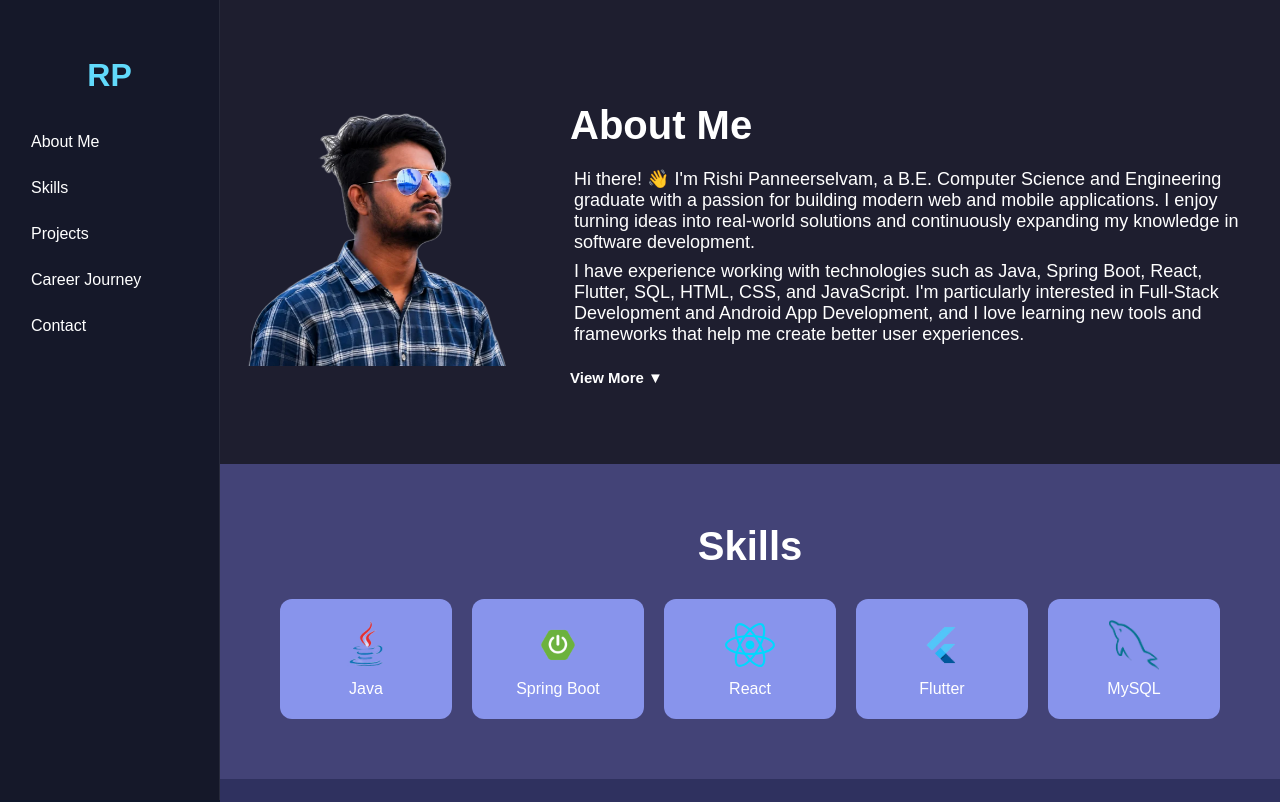
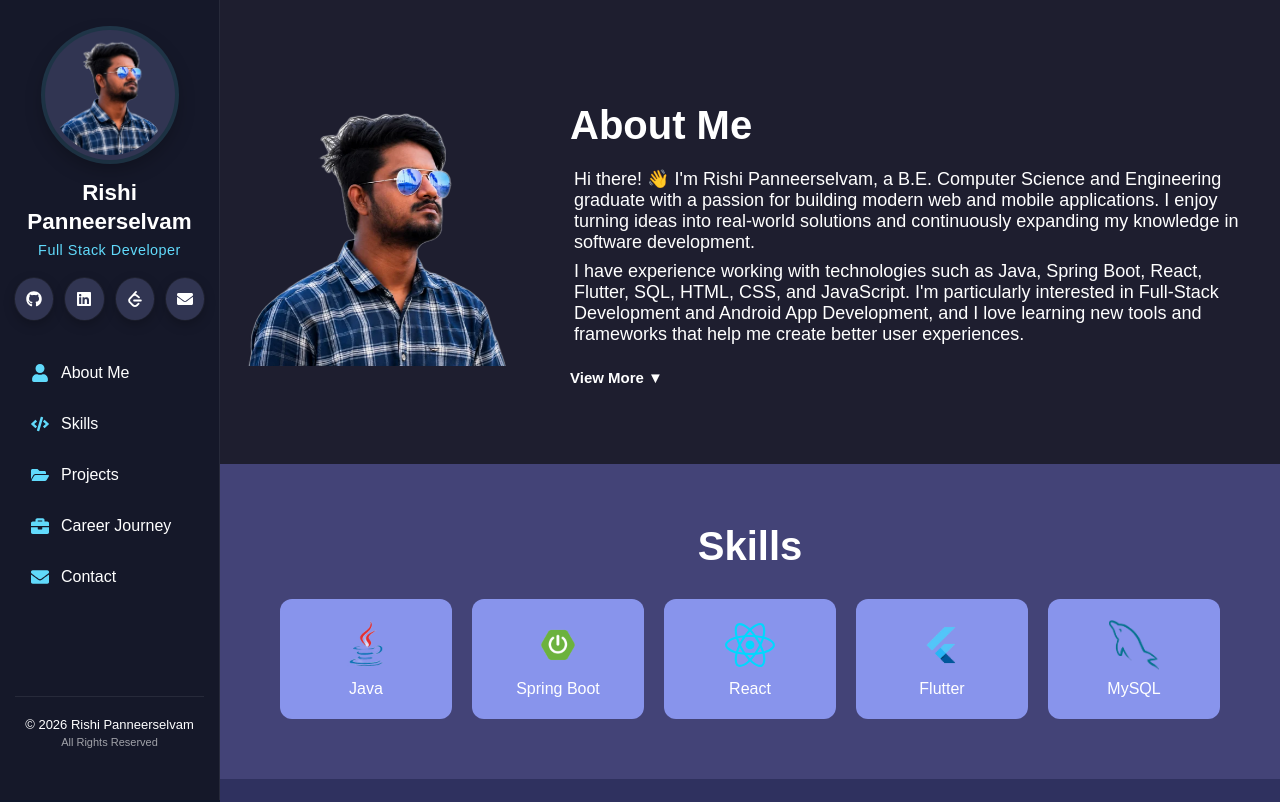
Before and after one commit to Rishi2553/portfolio-v2, a React (Vite) app: page / in a window 1280 px wide. Shown: the top 802 px of the page. Built offline with nearby package versions, Linux system fonts and the light colour scheme.

Commit message:
Refactor sidebar into reusable components

```diff
--- a/src/components/Sidebar.css
+++ b/src/components/Sidebar.css
@@ -19,44 +19,33 @@
     box-sizing: border-box;
 }
 
-.logo {
-    text-align: center;
-
-    font-size: 2rem;
-    font-weight: 700;
-
-    color: #61dafb;
-
-    margin-bottom: 25px;
-}
-
 .sidebar-nav {
-    flex: 1;
 
     display: flex;
     flex-direction: column;
-    justify-content: center;
+
 
     width: 100%;
-    gap: 20px;
+    gap: 5px;
 }
 
 .sidebar button {
     width: 100%;
+
+    display: flex;
+    align-items: center;
+    gap: 12px;
 
     background: transparent;
     border: none;
 
     color: white;
 
-    text-align: left;
-
     padding: 14px 16px;
 
     border-radius: 10px;
 
     font-size: 16px;
-    font-weight: 500;
 
     cursor: pointer;
 
@@ -65,7 +54,6 @@
         color 0.3s ease,
         transform 0.3s ease;
 }
-
 .sidebar button:hover {
     background: #313552;
 
@@ -77,7 +65,12 @@
 .sidebar button:active {
     transform: translateX(2px);
 }
+.nav-icon {
+    font-size: 18px;
+    color: #61dafb;
 
+    flex-shrink: 0;
+}
 /* Mobile */
 @media (max-width: 768px) {
 
--- a/src/components/Sidebar.jsx
+++ b/src/components/Sidebar.jsx
@@ -1,6 +1,7 @@
+import Profile from './Profile';
+import Navigation from './Navigation';
+import Footer from './Footer';
 import './Sidebar.css';
-
-function Sidebar() {
 
     const scrollToSection = (id) => {
         document
@@ -10,30 +11,16 @@ function Sidebar() {
             });
     };
 
+function Sidebar() {
+
     return (
         <aside className="sidebar">
 
-            <h2 className="logo">RP</h2>
+            <Profile />
+            <Navigation scrollToSection={scrollToSection} />
+            <Footer />
 
-            <button onClick={() => scrollToSection('about')}>
-                About Me
-            </button>
 
-            <button onClick={() => scrollToSection('skills')}>
-                Skills
-            </button>
-
-            <button onClick={() => scrollToSection('projects')}>
-                Projects
-            </button>
-
-            <button onClick={() => scrollToSection('career')}>
-                Career Journey
-            </button>
-
-            <button onClick={() => scrollToSection('contact')}>
-                Contact
-            </button>
 
         </aside>
     );
```
